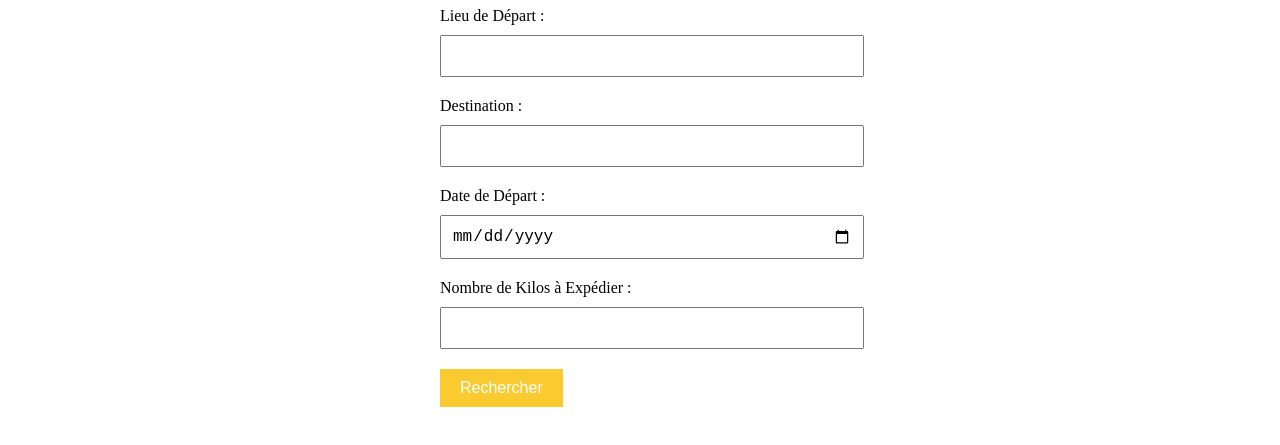
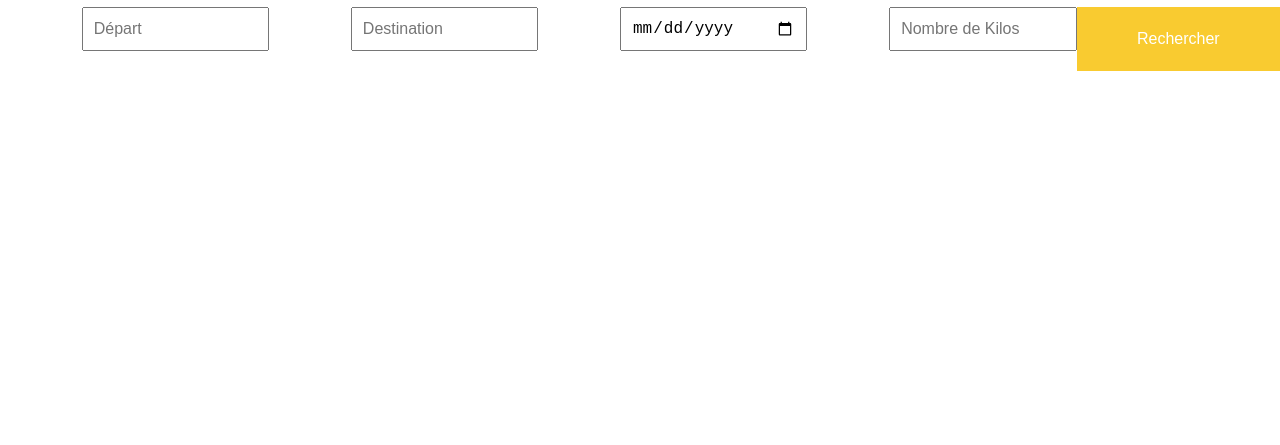
Before and after one commit to bobelbuho/version1-html, a plain HTML site: page index.html in a window 1280 px wide. Shown: the part 93-538 px from the top of the page. Drawn offline with Linux system fonts and the light colour scheme.

Commit message:
formulaire design

```diff
--- a/index.html
+++ b/index.html
@@ -45,17 +45,17 @@
 
 
     <form>
-      <label for="departure">Lieu de Départ :</label>
-      <input type="text" id="departure" name="departure" required>
+      <label for="departure"></label>
+      <input type="text" id="departure" name="departure" placeholder="Départ" required>
 
-      <label for="destination">Destination :</label>
-      <input type="text" id="destination" name="destination" required>
+      <label for="destination"></label>
+      <input type="text" placeholder="Destination" id="destination" name="destination" required>
 
-      <label for="date">Date de Départ :</label>
+      <label for="date"></label>
       <input type="date" id="date" name="date" required>
 
-      <label for="kilos">Nombre de Kilos à Expédier :</label>
-      <input type="number" id="kilos" name="kilos" required>
+      <label for="kilos"></label>
+      <input type="number" placeholder="Nombre de Kilos" id="kilos" name="kilos" required>
 
       <input type="submit" value="Rechercher">
   </form>
--- a/styles.css
+++ b/styles.css
@@ -118,15 +118,20 @@
   /* formulaire de recherche d'un trajet */
 
   form {
-    max-width: 400px;
+    max-width: 100%;
     margin: 0 auto;
+    align-content: center;
+    display: flex;
+    flex-wrap: wrap;
 }
 label {
+  flex: 1;
     display: inline-block;
     margin-bottom: 10px;
 }
 input[type="text"], input[type="date"], input[type="number"] {
-    width: 100%;
+  flex: 2;
+  width: 100%;
     padding: 10px;
     margin-bottom: 20px;
 }
@@ -136,6 +141,7 @@ input[type="submit"] {
     padding: 10px 20px;
     border: none;
     cursor: pointer;
+    flex: 2;
 }
 input[type="submit"]:hover {
     background-color: #f9ca307e;
```
